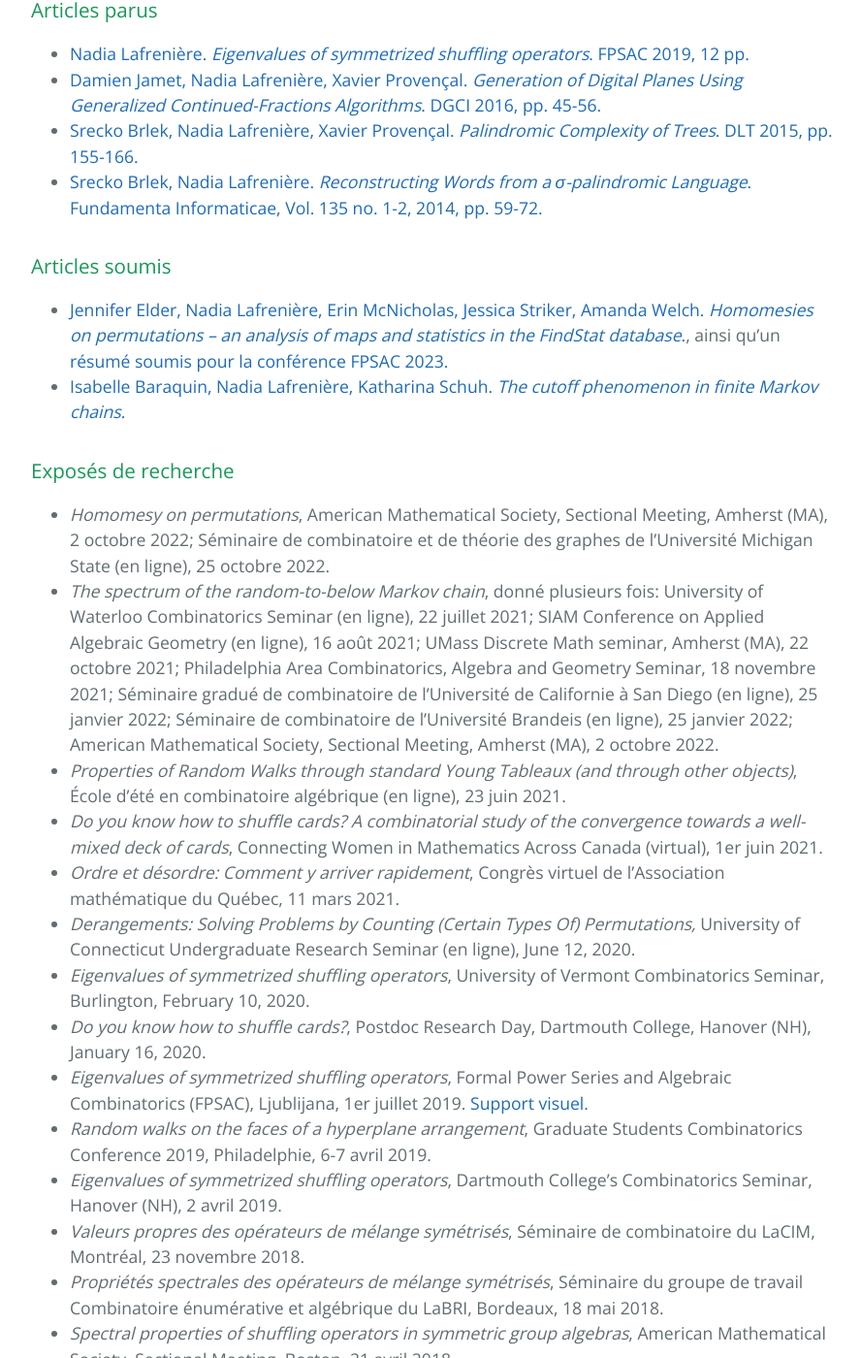
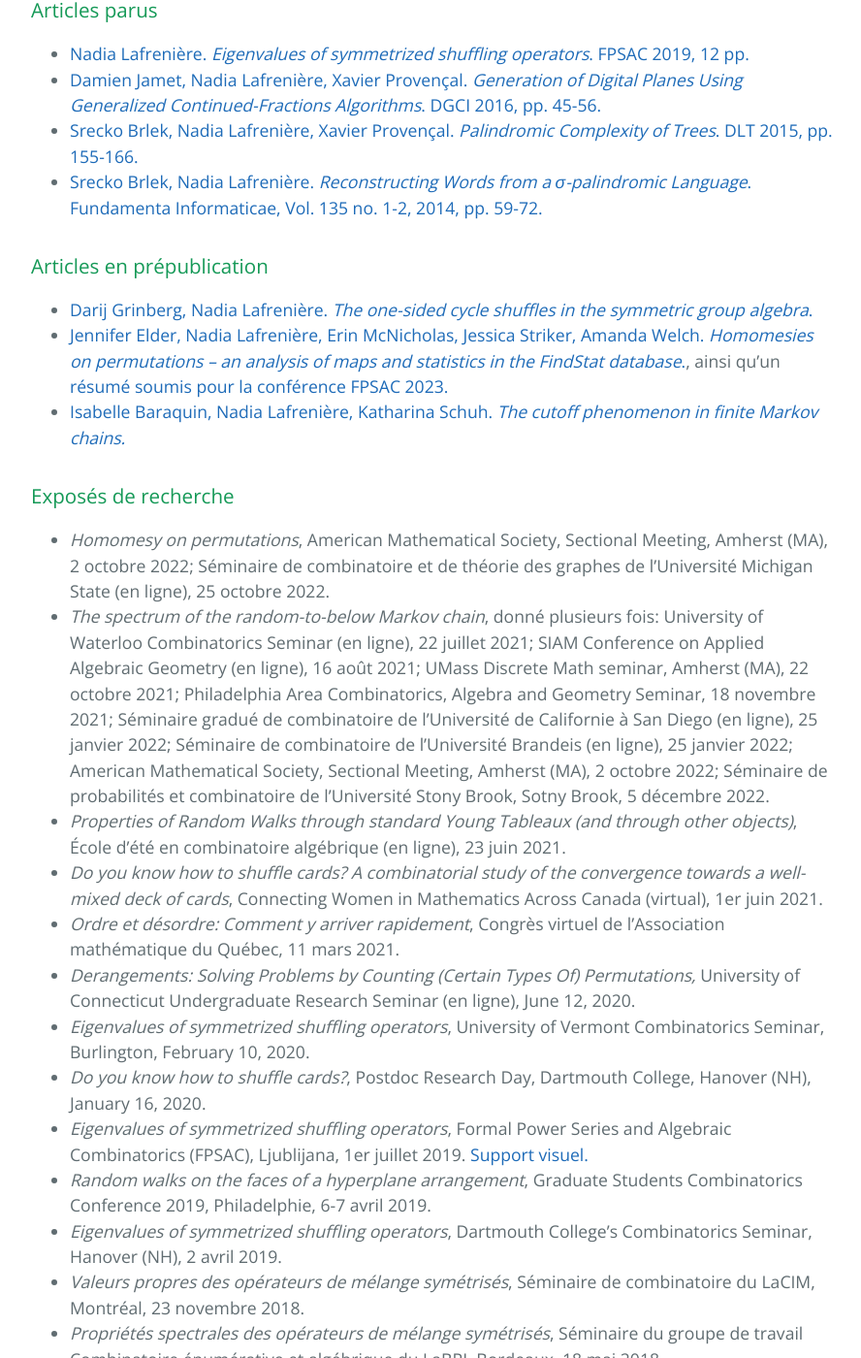
Before and after one commit to nadialafreniere/nadialafreniere.github.io, a Jekyll site: the page built from recherche.md, in a window 1280 px wide and 1400 px high, scrolled down 1140 px. Shown: the whole window at 97% size, without its empty margins (192-1080 px from the left). Built offline with Jekyll 4.4.1, drawn with Linux system fonts in a browser that asks for light colours; our own code applies the rules of GitHub Pages for plain Markdown files.

Commit message:
Added one-sided cycle shuffles paper

```diff
--- a/recherche.md
+++ b/recherche.md
@@ -25,14 +25,15 @@ Mon mémoire de maîtrise portait quand à lui sur la combinatoire des mots, et
 - [Srecko Brlek, Nadia Lafrenière, Xavier Provençal. _Palindromic Complexity of Trees_. DLT 2015, pp. 155-166.](https://arxiv.org/abs/1505.02695)
 - [Srecko Brlek, Nadia Lafrenière. _Reconstructing Words from a σ-palindromic Language_. Fundamenta Informaticae, Vol.  135 no. 1-2, 2014, pp. 59-72.](BL-sigma-pal.pdf)
 
-### Articles soumis
+### Articles en prépublication
+- [Darij Grinberg, Nadia Lafrenière. _The one-sided cycle shuffles in the symmetric group algebra_.](https://arxiv.org/abs/2212.06274)
 - [Jennifer Elder, Nadia Lafrenière, Erin McNicholas, Jessica Striker, Amanda Welch. _Homomesies on permutations -- an analysis of maps and statistics in the FindStat database_.](https://arxiv.org/abs/2206.13409), ainsi qu'un [résumé soumis pour la conférence FPSAC 2023.](Permutations_FPSAC2023.pdf)
 - [Isabelle Baraquin, Nadia Lafrenière, Katharina Schuh. _The cutoff phenomenon in finite Markov chains._](Snapshot_cutoff_first_submission_english.pdf)
 
 
 ### Exposés de recherche
 - _Homomesy on permutations_, American Mathematical Society, Sectional Meeting, Amherst (MA), 2 octobre 2022; Séminaire de combinatoire et de théorie des graphes de l'Université Michigan State (en ligne), 25 octobre 2022.
-- _The spectrum of the random-to-below Markov chain_, donné plusieurs fois: University of Waterloo Combinatorics Seminar (en ligne), 22 juillet 2021;  SIAM Conference on Applied Algebraic Geometry (en ligne), 16 août 2021; UMass Discrete Math seminar, Amherst (MA), 22 octobre 2021; Philadelphia Area Combinatorics, Algebra and Geometry Seminar, 18 novembre 2021; Séminaire gradué de combinatoire de l'Université de Californie à San Diego (en ligne), 25 janvier 2022; Séminaire de combinatoire de l'Université Brandeis (en ligne), 25 janvier 2022;  American Mathematical Society, Sectional Meeting, Amherst (MA), 2 octobre 2022.
+- _The spectrum of the random-to-below Markov chain_, donné plusieurs fois: University of Waterloo Combinatorics Seminar (en ligne), 22 juillet 2021;  SIAM Conference on Applied Algebraic Geometry (en ligne), 16 août 2021; UMass Discrete Math seminar, Amherst (MA), 22 octobre 2021; Philadelphia Area Combinatorics, Algebra and Geometry Seminar, 18 novembre 2021; Séminaire gradué de combinatoire de l'Université de Californie à San Diego (en ligne), 25 janvier 2022; Séminaire de combinatoire de l'Université Brandeis (en ligne), 25 janvier 2022;  American Mathematical Society, Sectional Meeting, Amherst (MA), 2 octobre 2022; Séminaire de probabilités et combinatoire de l'Université Stony Brook, Sotny Brook, 5 décembre 2022.
 - _Properties of Random Walks through standard Young Tableaux (and through other objects)_, École d'été en combinatoire algébrique (en ligne), 23 juin 2021.
 - _Do you know how to shuffle cards? A combinatorial study of the convergence towards a well-mixed deck of cards_, Connecting Women in Mathematics Across Canada (virtual), 1er juin 2021.
 - _Ordre et désordre: Comment y arriver rapidement_, Congrès virtuel de l'Association mathématique du Québec, 11 mars 2021.
```
Also changed, not shown: research.md (+2 -1 lines).
